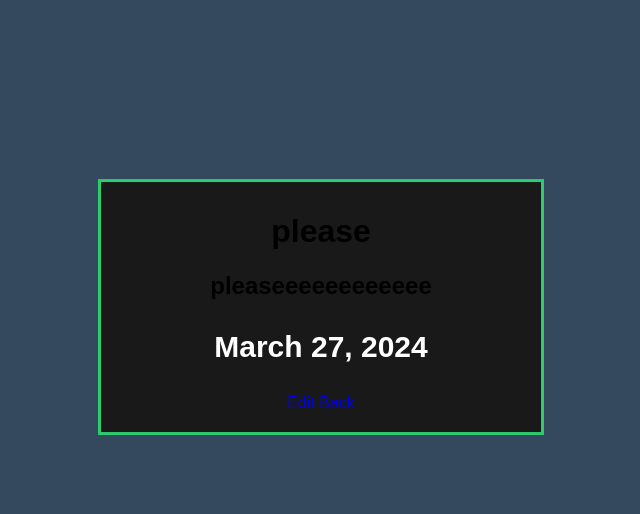
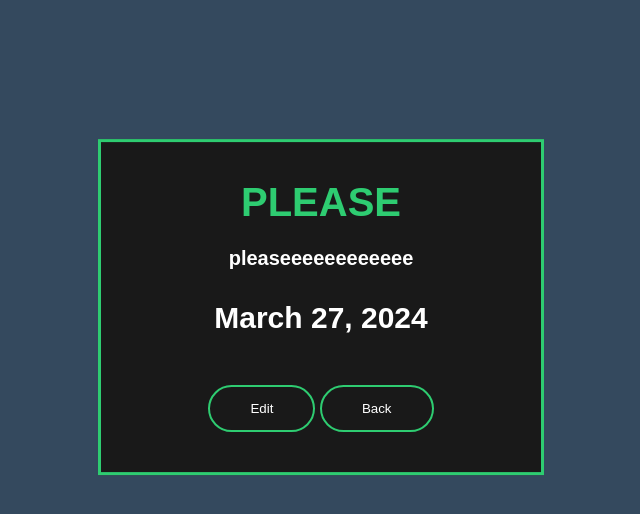
Before and after one commit to cooperWWrachow/ToDo-App-Django, a Django app: page /task/31 in a window 1280 px wide. Shown: the part 133-647 px from the top of the page, without its empty margins (319-959 px from the left). Run offline with Django 4.2, Linux system fonts and the light colour scheme; a user stored in the database is signed in; data comes from the database, SQL or seed files in the repository; both versions use the stored data as it was after the commit.

Commit message:
detail/taskform/delete

```diff
--- a/Todo App/myapp/todo/static/todo/registration.css
+++ b/Todo App/myapp/todo/static/todo/registration.css
@@ -124,7 +124,6 @@ input[type="password"] {
 input[type="submit"] {
   border:0;
   background: none;
-  display: block;
   margin: 20px auto;
   text-align: center;
   border: 2px solid #2ecc71;
--- a/Todo App/myapp/todo/static/todo/style.css
+++ b/Todo App/myapp/todo/static/todo/style.css
@@ -70,6 +70,7 @@ body {
     border: 3px solid #2ecc71;
     background: #191919;
     text-align: center;
+    word-wrap: break-word; /* Allow long words to wrap */
 }
 
 .box h3{
@@ -112,10 +113,17 @@ body {
     color: #34495e;
 }
 
+.delete-button{
+    background-color:#191919;
+    color: red;
+    border: none;
+    font-size: 20px;
+    cursor: pointer;
+}
+
 .add input[type="submit"]{
     border:0;
     background: none;
-    display: block;
     margin: 20px auto;
     text-align: center;
     border: 2px solid #2ecc71;
@@ -131,11 +139,112 @@ body {
     background: #2ecc71;
   }
 
+  /* Details */
+.row h1{
+    padding:1px;
+    color: #2ecc71;
+    margin-bottom: 20px;
+    text-transform: uppercase;
+    font-size: 40px;
+}
 
+.row h2{
+    padding:1px;
+    color: #fff;
+    margin-bottom: 20px;
+    font-size: 20px;
+}
 
+.row button{
+    border:0;
+    background: none;
+    display: inline-block;
+    margin: 20px auto;
+    text-align: center;
+    border: 2px solid #2ecc71;
+    padding: 14px 40px;
+    outline: none;
+    color: white;
+    border-radius: 24px;
+    transition: 0.25s;
+    cursor: pointer;
+}
 
-  /* Details */
-
-
+.row button:hover{
+    background: #2ecc71;
+}
 
   /* Tasks Forms */
+.task-form h1{
+    color: #2ecc71;
+}
+
+.form label{
+    font-weight: bold;
+    color: #fff;
+    margin-top: 5px;
+    text-align: right;
+    font-size: 20px;
+}
+
+.boxes{
+    border-radius: 4px;
+    font-size: 30px;
+    padding-top: 5px;
+    padding-bottom: 15px;
+}
+
+.boxes1{
+    border-radius: 4px;
+    font-size: 30px;
+    padding-top: 5px;
+    padding-bottom: 15px;
+}
+
+.boxes2{
+    border-radius: 4px;
+    font-size: 30px;
+    padding-top: 5px;
+    padding-bottom: 15px;
+}
+
+.boxes1 input[type="text"] {
+    width: 250px;
+    padding: 5px;
+    border: 1px solid #ccc;
+    text-align: center;
+}
+
+.boxes textarea {
+    resize: none;
+    height: 100px;
+    width: 300px;
+    font-family: Arial, sans-serif;
+    font-size: 14px;
+}
+
+.boxes2 input[type="text"] {
+    width: 100px;
+    padding: 5px;
+    border: 1px solid #ccc;
+    text-align: center;
+}
+
+.task-form button{
+    border:0;
+    background: none;
+    display: inline-block;
+    margin: 20px auto;
+    text-align: center;
+    border: 2px solid #2ecc71;
+    padding: 14px 40px;
+    outline: none;
+    color: white;
+    border-radius: 24px;
+    transition: 0.25s;
+    cursor: pointer;
+}
+
+.task-form button:hover{
+    background: #2ecc71;
+}
--- a/Todo App/myapp/todo/templates/todo/detail.html
+++ b/Todo App/myapp/todo/templates/todo/detail.html
@@ -3,12 +3,16 @@
 {% block body %}
 <div class="container">
     <div class="row">
-        <div class="col-md-6">
-            <h1>{{ task.title }}</h1>
-            <h2>{{ task.desc }}</h2>
-            <h3>{{ task.due_date }}</h3>
-            <a href="{% url 'todo:update-task' task.pk %}">Edit</a>
-            <a href="{% url 'todo:task' %}">Back</a>
+        <h1>{{ task.title }}</h1>
+        <h2>{{ task.desc }}</h2>
+        <h3>{{ task.due_date }}</h3>
+        <div>
+            <a href="{% url 'todo:update-task' task.pk %}">
+                <button>Edit</button>
+            </a>
+            <a href="{% url 'todo:task' %}">
+                <button>Back</button>
+            </a>
         </div>
     </div>
 </div>
--- a/Todo App/myapp/todo/templates/todo/task_list.html
+++ b/Todo App/myapp/todo/templates/todo/task_list.html
@@ -21,7 +21,7 @@
             <a href="{% url 'todo:detail' task.pk %}">{{ task.title }}</a>
             <form method="POST" action="{% url 'todo:delete-task' task.pk %}" style="display: inline;">
                 {% csrf_token %}
-                <input type="submit" value="X">
+                <button class="delete-button">X</button>
             </form>
         </div>
         {% else %}
@@ -29,7 +29,8 @@
             <a href="{% url 'todo:detail' task.pk %}">{{ task.title }}</a>
             <form method="POST" action="{% url 'todo:delete-task' task.pk %}" style="display: inline;">
                 {% csrf_token %}
-                <input type="submit" value="X">
+                <!-- <input type="submit" value="X"> -->
+                <button class="delete-button">X</button>
             </form>
         </div>
         {% endif %}
```
Also changed, not shown: Todo App/myapp/todo/templates/todo/task-form.html (+29 -6 lines), Todo App/myapp/db.sqlite3.
